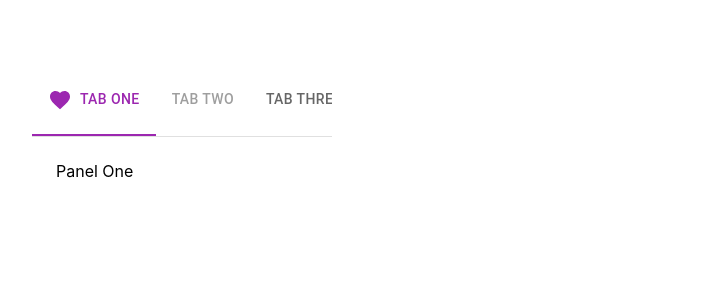
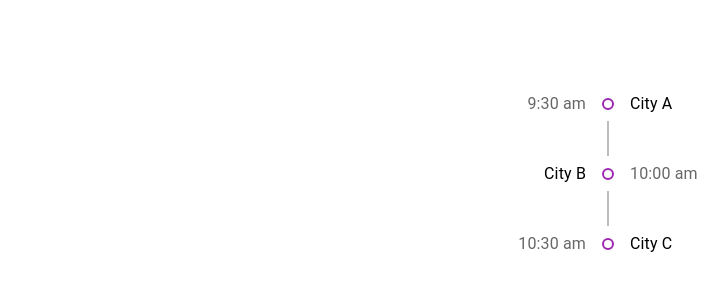
Before and after one commit to justicenyaga/react_mui_demo, a React (Create React App) app: page / in a window 1280 px wide. Shown: the top 300 px of the page, without its empty margins (32-760 px from the left). Built offline with nearby package versions, Linux system fonts and the light colour scheme.

Commit message:
Timeline

```diff
--- a/src/App.tsx
+++ b/src/App.tsx
@@ -34,7 +34,8 @@
 // import MuiLoadingButton from "./components/MuiLoadingButton";
 // import MuiPicker from "./components/MuiPicker";
 // import MuiDateRangePicker from "./components/MuiDateRangePicker";
-import MuiTabs from "./components/MuiTabs";
+// import MuiTabs from "./components/MuiTabs";
+import MuiTimeline from "./components/MuiTimeline";
 
 function App() {
   return (
@@ -73,7 +74,8 @@
         {/* <MuiLoadingButton /> */}
         {/* <MuiPicker /> */}
         {/* <MuiDateRangePicker /> */}
-        <MuiTabs />
+        {/* <MuiTabs /> */}
+        <MuiTimeline />
       </div>
     </LocalizationProvider>
   );
--- /dev/null
+++ b/src/components/MuiTimeline.tsx
@@ -0,0 +1,52 @@
+import {
+  Timeline,
+  TimelineItem,
+  TimelineSeparator,
+  TimelineConnector,
+  TimelineContent,
+  TimelineDot,
+  TimelineOppositeContent,
+} from "@mui/lab";
+
+function MuiTimeline() {
+  return (
+    <Timeline position="alternate">
+      <TimelineItem>
+        <TimelineOppositeContent color="text.secondary">
+          9:30 am
+        </TimelineOppositeContent>
+        <TimelineSeparator>
+          <TimelineDot color="secondary" variant="outlined" />
+          <TimelineConnector />
+        </TimelineSeparator>
+
+        <TimelineContent>City A</TimelineContent>
+      </TimelineItem>
+
+      <TimelineItem>
+        <TimelineOppositeContent color="text.secondary">
+          10:00 am
+        </TimelineOppositeContent>
+        <TimelineSeparator>
+          <TimelineDot color="secondary" variant="outlined" />
+          <TimelineConnector />
+        </TimelineSeparator>
+
+        <TimelineContent>City B</TimelineContent>
+      </TimelineItem>
+
+      <TimelineItem>
+        <TimelineOppositeContent color="text.secondary">
+          10:30 am
+        </TimelineOppositeContent>
+        <TimelineSeparator>
+          <TimelineDot color="secondary" variant="outlined" />
+        </TimelineSeparator>
+
+        <TimelineContent>City C</TimelineContent>
+      </TimelineItem>
+    </Timeline>
+  );
+}
+
+export default MuiTimeline;
```
